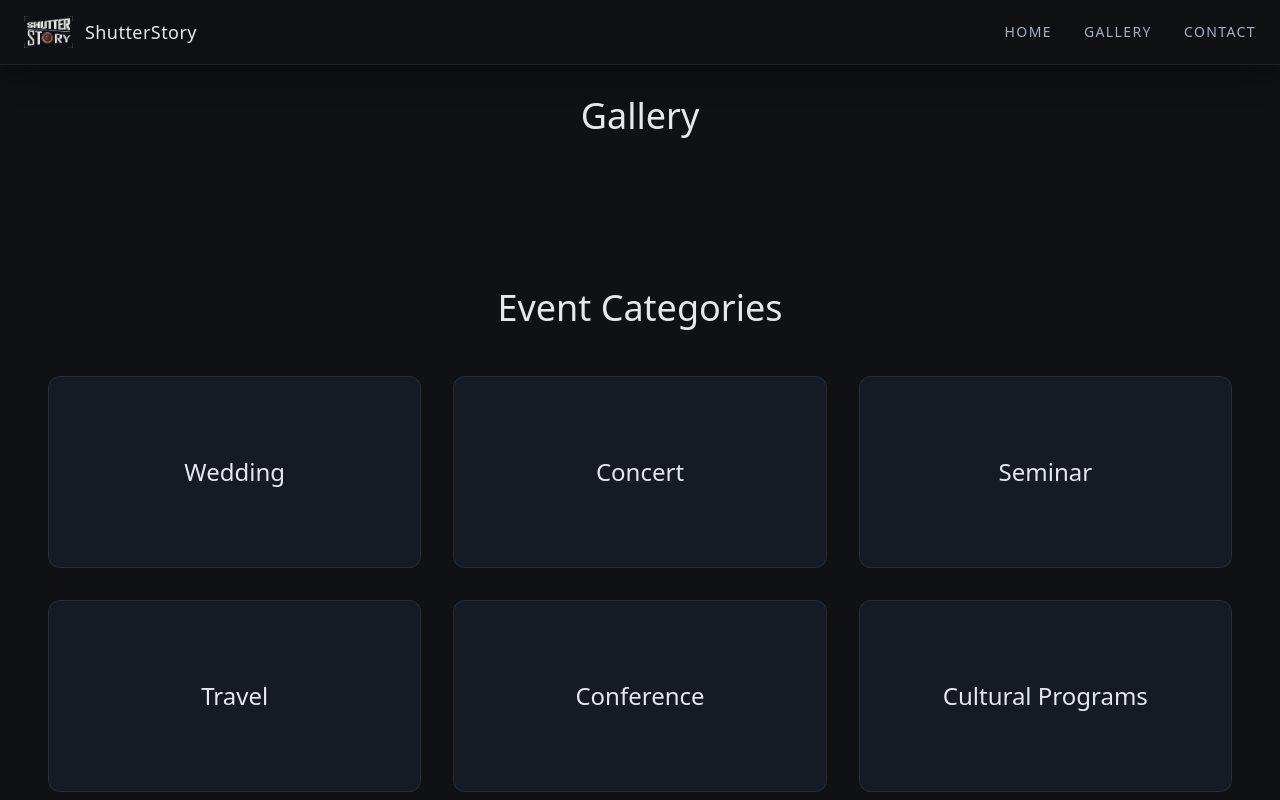
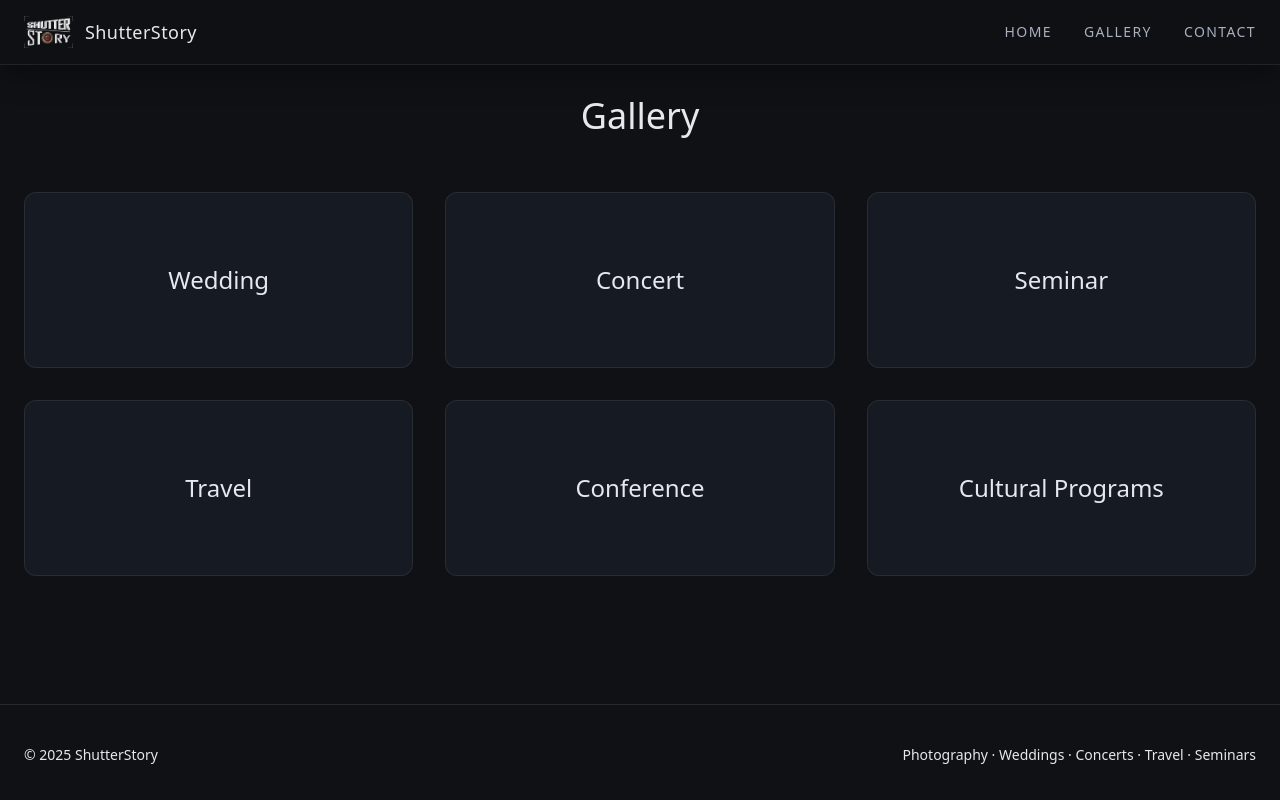
Before and after one commit to sabbir-404/shutterstory, a React (Vite) app: page /gallery in a window 1280 px wide. Shown: the top 800 px of the page. Built offline with nearby package versions, Linux system fonts and the light colour scheme.

Commit message:
Refactor Gallery page layout and category cards
Simplified the Gallery page by removing the section wrapper and heading for event categories. Adjusted the category card height and heading level for a cleaner layout.

```diff
--- a/src/pages/Gallery.jsx
+++ b/src/pages/Gallery.jsx
@@ -18,31 +18,24 @@ export default function Gallery() {
         Gallery
       </h1>
 
-      {/* Categories */}
-      <section className="max-w-7xl mx-auto px-6 py-24">
-        <h2 className="font-display text-4xl mb-12 text-center">
-          Event Categories
-        </h2>
-
       <div className="grid sm:grid-cols-2 lg:grid-cols-3 gap-8">
-          {categories.map((cat) => (
+        {categories.map(cat => (
           <Link key={cat.slug} to={`/gallery/${cat.slug}`}>
             <motion.div
               whileHover={{ scale: 1.03 }}
               className="
-                  h-48 rounded-xl bg-panel
+                h-44 rounded-xl
+                bg-panel border border-borderSoft
                 flex items-center justify-center
-                  border border-borderSoft
               "
             >
-                <h3 className="text-2xl font-display">
+              <h2 className="text-2xl font-display">
                 {cat.title}
-                </h3>
+              </h2>
             </motion.div>
           </Link>
         ))}
       </div>
-      </section>
     </main>
   )
 }
```
Lines whose indentation alone changed are shown as unchanged.
